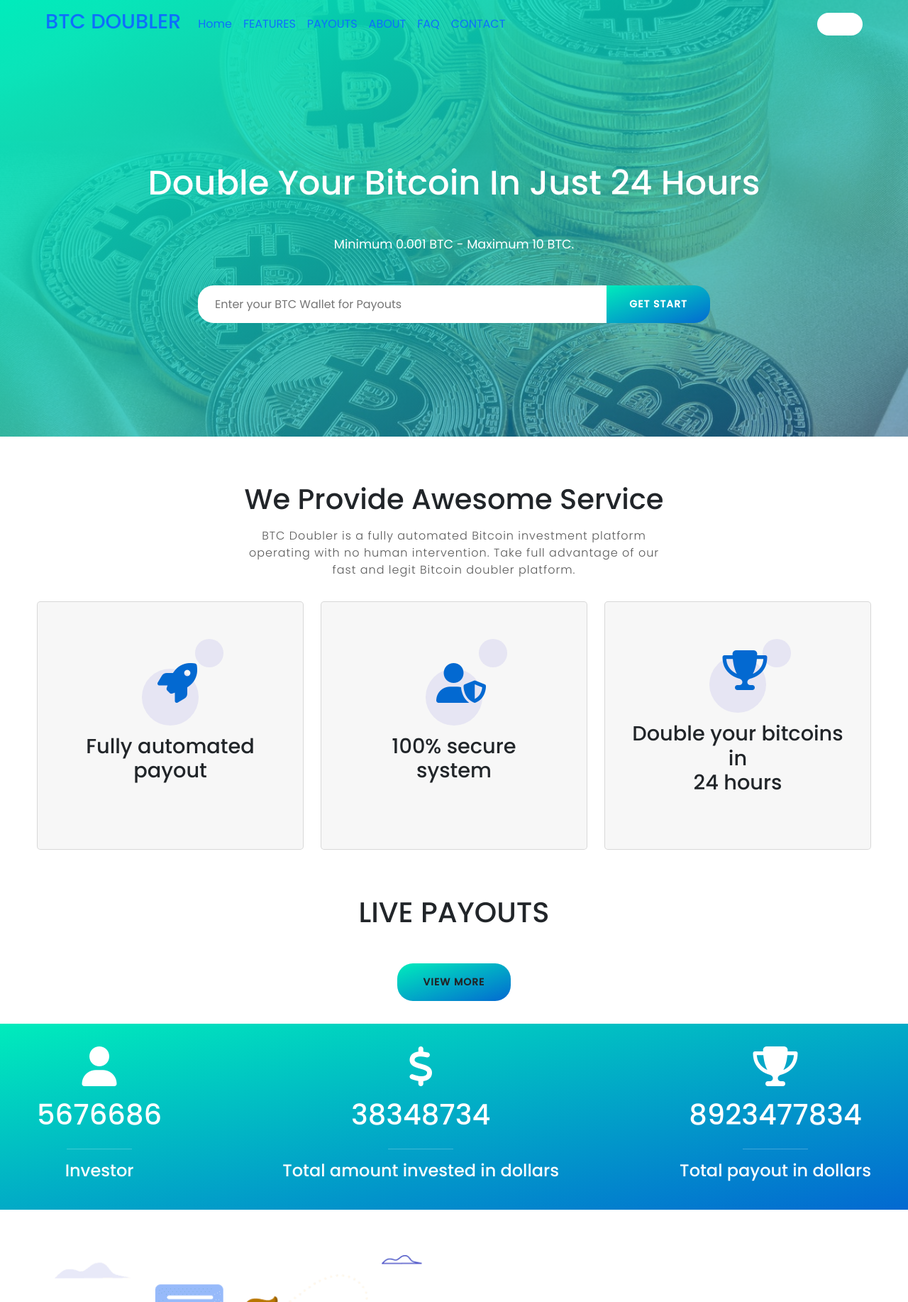
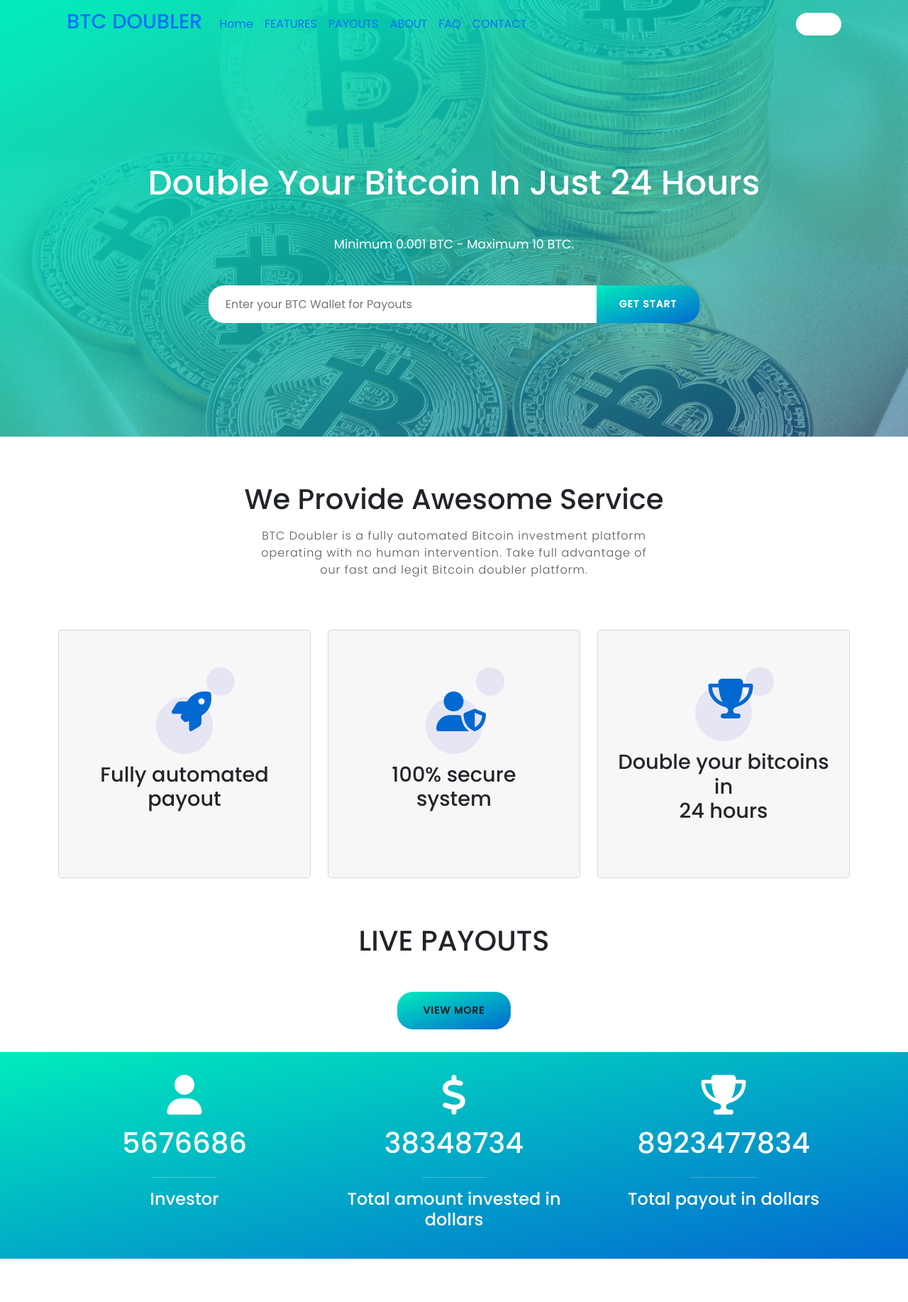
Before and after one commit to btcdouble/new_btcdouble, a Django app: template templates/home.html in a window 1280 px wide. Shown: the top 1834 px of the page at 71% size. Run offline with Django 4.2, Linux system fonts and the light colour scheme; the template is opened without the code that fills it, so the values that code supplies are empty; some libraries are stand-ins or nearby versions.

Commit message:
change style and mobile responsev

```diff
--- a/app/static/main.js
+++ b/app/static/main.js
@@ -25,19 +25,26 @@ collapseBtns.forEach((btn, i) =>{
         collapseBtns.forEach(b=>{b.classList.remove('background')})
 
         btn.classList.add('background')
-        // const c = btn.getAttribute('aria-expanded')
-        // if (c==="true"){
-        //     btn.classList.add('background')
-        //     const a = collapseBtns.splice(i,1)
-        //     console.log(a);
-        //     a.forEach(b=>{
-        //         if(b.classList.contains('background')){
-        //             btn.classList.remove('background')
-        //         }
-        //     })
-        // }else{
-        //     btn.classList.remove('background')
-        // }
-        // console.log(c)
+
     })
 })
+
+//Get the button
+var mybutton = document.getElementById("myBtn");
+
+// When the user scrolls down 20px from the top of the document, show the button
+window.onscroll = function() {scrollFunction()};
+
+function scrollFunction() {
+  if (document.body.scrollTop > 20 || document.documentElement.scrollTop > 20) {
+    mybutton.style.display = "block";
+  } else {
+    mybutton.style.display = "none";
+  }
+}
+
+// When the user clicks on the button, scroll to the top of the document
+function topFunction() {
+  document.body.scrollTop = 0;
+  document.documentElement.scrollTop = 0;
+}
--- a/app/static/style.css
+++ b/app/static/style.css
@@ -18,26 +37,26 @@ button, button:focus{
 body{
     font-family: 'Poppins', sans-serif;
 }
-.container{
+/* .container{
     max-width: 1300px;
     width: 1200px;
     margin: 0 auto;
-}
-.row {
+} */
+/* .row {
     display: flex;
     flex-direction: column;
-}
+} */
 .top-header{
     display: flex;
     align-items: center;
     justify-content: space-around;
     padding: 1rem 0;
 }
+
 .logo{
     color: #fff;
 }
 .d-flex{
-    display: flex;
     align-items: center;
     justify-content: center;
 }
@@ -239,8 +262,7 @@ img{
     transition: all 0.2s ease;
 }
 .services .card-area{
-    column-gap: 1.5rem;
-    margin-top: 2rem;
+    margin-top: 3rem;
 }
 @keyframes card-animation{
     0%{margin-top: -40px;
@@ -267,6 +289,7 @@ img{
     height: 350px;
     transition: all 0.3s ease-in;
     border-radius: 5px;
+    margin-top: 1.5rem;
 }
 .heading{
     text-align: center;
@@ -324,10 +347,10 @@ img{
     color: #fff;
     width: 92px;
 }
-.counter .counter-content .counter-item{
+ .counter-item{
     flex-direction: column;
 }
-.counter .counter-content .counter-item .counter-icon{
+.counter-icon{
     font-size: 3.5rem;
     margin-bottom: 1rem;
 }
--- a/bitcoin/settings.py
+++ b/bitcoin/settings.py
@@ -22,8 +22,8 @@ SECRET_KEY = 'django-insecure-m)e^z&6yp7b818_klbn-o6xnq1v8)4c!(_$c14)*+yk7r+ujcd
 # SECURITY WARNING: don't run with debug turned on in production!
 DEBUG = True
 
-# ALLOWED_HOSTS = ["127.0.0.1"]
-ALLOWED_HOSTS = ["btcdouble.net","https://www.btcdouble.net", "www.btcdouble.net", "http://www.btcdouble.net"]
+ALLOWED_HOSTS = ["127.0.0.1"]
+# ALLOWED_HOSTS = ["btcdouble.net","https://www.btcdouble.net", "www.btcdouble.net", "http://www.btcdouble.net"]
 
 
 # Application definition
--- a/templates/home.html
+++ b/templates/home.html
@@ -2,6 +2,7 @@
 {% extends 'base.html' %}
 
 {% block content %}
+
      {% include './parseview/header.html' %}
      {% include './parseview/services.html' %}
      {% include './parseview/payout.html' %}
--- a/templates/parseview/contact.html
+++ b/templates/parseview/contact.html
@@ -1,13 +1,15 @@
   <!--contact form-->
   <div class="contact-area" id="contact">
     <div class="container">
-        <div class="contact">
+        <div class="row">
             <div class="section-head">
                 <h1 class="heading">We Provide Awesome Service</h1>
                 <p class="text">BTC Doubler is a fully automated Bitcoin investment platform operating with no human intervention.
                     Take full advantage of our fast and legit Bitcoin doubler platform.</p>
             </div>
-            <div class="form-content d-flex">
+        </div>
+        <div class="row">
+            <div class="col-md-6">
                 <div class="contact-form">
                     <form action="{% url 'send_mail' %}" method="POST">{% csrf_token %}
                         <input type="text" class="contact-input" name="name" id="name" placeholder="Enter Name">
@@ -17,6 +19,8 @@
                         <button type="submit" class="btn table-btn">SEND</button>
                     </form>
                 </div>
+            </div>
+            <duv class="col-md-6">
                 <div class="form-text">
                     <div class="contact-item d-flex" style="justify-content: start;">
                         <i class="fa-solid fa-location-dot contact-icon"></i>
--- a/templates/parseview/counter.html
+++ b/templates/parseview/counter.html
@@ -1,19 +1,24 @@
  <!--start counder-->
  <div class="counter" id="counter">
     <div class="container">
-        <div class="d-flex counter-content">
+        <div class="row">
+            <div class="col-md-4">
                 <div class="counter-item d-flex">
                     <i class="fa-solid fa-user counter-icon"></i>
                     <h1 class="counter-text" data-target="5676686">0</h1>
                     <hr class="divider">
                     <h4>Investor</h4>
                 </div>
+            </div>
+            <div class="col-md-4">
                 <div class="counter-item d-flex">
                     <i class="fa-solid fa-dollar-sign counter-icon"></i>
                     <h1 class="counter-text" data-target="38348734">0</h1>
                     <hr class="divider">
-                <h4>Total amount invested in dollars</h4>
+                    <h4 style="text-align: center;">Total amount invested in dollars</h4>
                 </div>
+            </div>
+            <div class="col-md-4">
                 <div class="counter-item d-flex">
                     <i class="fa-solid fa-trophy counter-icon"></i>
                     <h1 class="counter-text" data-target="8923477834">0</h1>
@@ -21,6 +26,10 @@
                     <h4>Total payout in dollars</h4>
                 </div>
             </div>
+
+
+
+        </div>
     </div>
 </div>
 <!--end counder-->
--- a/templates/parseview/faq.html
+++ b/templates/parseview/faq.html
@@ -2,76 +2,169 @@
 <!--faq section-->
 <div class="faq" id="faq">
   <div class="container">
-        <div class="faq-content d-flex">
+    <div class="row">
+      <div class="col-md-6">
         <div class="faq-img">
-                <img src="{% static './img/content-01.png' %}" alt="faq-image">
+          <img src="{% static './img/content-01.png' %}" alt="faq-image" />
         </div>
+      </div>
+      <div class="col-md-6">
         <div class="faq-qus">
-                <h1 class="heading" style="font-size:2rem">FREQUENTLY ASKED QUESTIONS (FAQ)</h1>
+          <h1 class="heading" style="font-size: 2rem">
+            FREQUENTLY ASKED QUESTIONS (FAQ)
+          </h1>
           <div class="accordion" id="accordionExample">
             <div class="accordion-item">
               <h2 class="accordion-header" id="headingOne">
-                        <button class="accordion-button" type="button" data-bs-toggle="collapse" data-bs-target="#collapseOne" aria-expanded="false" aria-controls="collapseOne">
-                         <span class="sl-round d-flex">1</span> What are the investment limits?
+                <button
+                  class="accordion-button"
+                  type="button"
+                  data-bs-toggle="collapse"
+                  data-bs-target="#collapseOne"
+                  aria-expanded="false"
+                  aria-controls="collapseOne"
+                >
+                  <span class="sl-round d-flex">1</span> What are the investment
+                  limits?
                 </button>
               </h2>
-                      <div id="collapseOne" class="accordion-collapse collapse" aria-labelledby="headingOne" data-bs-parent="#accordionExample">
+              <div
+                id="collapseOne"
+                class="accordion-collapse collapse"
+                aria-labelledby="headingOne"
+                data-bs-parent="#accordionExample"
+              >
                 <div class="accordion-body">
-                          <p>There is a 0.001 BTC minimum and 10 BTC maximum limit for investments on BTC Doubler.</p>
+                  <p>
+                    There is a 0.001 BTC minimum and 10 BTC maximum limit for
+                    investments on BTC Doubler.
+                  </p>
                 </div>
               </div>
             </div>
             <div class="accordion-item">
               <h2 class="accordion-header" id="headingTwo">
-                        <button class="accordion-button collapsed" type="button" data-bs-toggle="collapse" data-bs-target="#collapseTwo" aria-expanded="false" aria-controls="collapseTwo">
-                            <span class="sl-round d-flex">2</span> Can I make more than one investment?
+                <button
+                  class="accordion-button collapsed"
+                  type="button"
+                  data-bs-toggle="collapse"
+                  data-bs-target="#collapseTwo"
+                  aria-expanded="false"
+                  aria-controls="collapseTwo"
+                >
+                  <span class="sl-round d-flex">2</span> Can I make more than one
+                  investment?
                 </button>
               </h2>
-                      <div id="collapseTwo" class="accordion-collapse collapse" aria-labelledby="headingTwo" data-bs-parent="#accordionExample">
+              <div
+                id="collapseTwo"
+                class="accordion-collapse collapse"
+                aria-labelledby="headingTwo"
+                data-bs-parent="#accordionExample"
+              >
                 <div class="accordion-body">
-                          <p>Yes, you can make as many investments as you like using our Bitcoin doubler.</p>
+                  <p>
+                    Yes, you can make as many investments as you like using our
+                    Bitcoin doubler.
+                  </p>
                 </div>
               </div>
             </div>
             <div class="accordion-item">
               <h2 class="accordion-header" id="headingThree">
-                        <button class="accordion-button collapsed" type="button" data-bs-toggle="collapse" data-bs-target="#collapseThree" aria-expanded="false" aria-controls="collapseThree">
-                            <span class="sl-round d-flex">3</span> When can I expect my payout?
+                <button
+                  class="accordion-button collapsed"
+                  type="button"
+                  data-bs-toggle="collapse"
+                  data-bs-target="#collapseThree"
+                  aria-expanded="false"
+                  aria-controls="collapseThree"
+                >
+                  <span class="sl-round d-flex">3</span> When can I expect my
+                  payout?
                 </button>
               </h2>
-                      <div id="collapseThree" class="accordion-collapse collapse" aria-labelledby="headingThree" data-bs-parent="#accordionExample">
+              <div
+                id="collapseThree"
+                class="accordion-collapse collapse"
+                aria-labelledby="headingThree"
+                data-bs-parent="#accordionExample"
+              >
                 <div class="accordion-body">
-                          <p>You will receive your double BTC after 24 hours, starting to count from the moment of your deposit (after 1 confirmation from the network).</p>
+                  <p>
+                    You will receive your double BTC after 24 hours, starting to
+                    count from the moment of your deposit (after 1 confirmation
+                    from the network).
+                  </p>
                 </div>
               </div>
             </div>
             <div class="accordion-item">
               <h2 class="accordion-header" id="headingFour">
-                          <button class="accordion-button collapsed" type="button" data-bs-toggle="collapse" data-bs-target="#collapseFour" aria-expanded="false" aria-controls="collapseThree">
-                              <span class="sl-round d-flex">4</span> How does our BTC Doubler work?
+                <button
+                  class="accordion-button collapsed"
+                  type="button"
+                  data-bs-toggle="collapse"
+                  data-bs-target="#collapseFour"
+                  aria-expanded="false"
+                  aria-controls="collapseThree"
+                >
+                  <span class="sl-round d-flex">4</span> How does our BTC Doubler
+                  work?
                 </button>
               </h2>
-                        <div id="collapseFour" class="accordion-collapse collapse" aria-labelledby="headingFour" data-bs-parent="#accordionExample">
+              <div
+                id="collapseFour"
+                class="accordion-collapse collapse"
+                aria-labelledby="headingFour"
+                data-bs-parent="#accordionExample"
+              >
                 <div class="accordion-body">
-                            <p>Our BTC Doubler gathers information from the blockchain transfers and cryptocurrency exchanges to study and predict the bitcoin price. Our servers open and close thousands of transactions per minute, analyzing the price difference and transaction fees, and use that information to double your Bitcoins.</p>
+                  <p>
+                    Our BTC Doubler gathers information from the blockchain
+                    transfers and cryptocurrency exchanges to study and predict
+                    the bitcoin price. Our servers open and close thousands of
+                    transactions per minute, analyzing the price difference and
+                    transaction fees, and use that information to double your
+                    Bitcoins.
+                  </p>
                 </div>
               </div>
             </div>
             <div class="accordion-item">
               <h2 class="accordion-header" id="headingFive">
-                          <button class="accordion-button collapsed" type="button" data-bs-toggle="collapse" data-bs-target="#collapseFive" aria-expanded="false" aria-controls="collapseThree">
-                              <span class="sl-round d-flex">5</span> Why your service is trusted?
+                <button
+                  class="accordion-button collapsed"
+                  type="button"
+                  data-bs-toggle="collapse"
+                  data-bs-target="#collapseFive"
+                  aria-expanded="false"
+                  aria-controls="collapseThree"
+                >
+                  <span class="sl-round d-flex">5</span> Why your service is
+                  trusted?
                 </button>
               </h2>
-                        <div id="collapseFive" class="accordion-collapse collapse" aria-labelledby="headingFive" data-bs-parent="#accordionExample">
+              <div
+                id="collapseFive"
+                class="accordion-collapse collapse"
+                aria-labelledby="headingFive"
+                data-bs-parent="#accordionExample"
+              >
                 <div class="accordion-body">
-                            <p>Our algorithm is completely transparent and unique, all transaction will show in real time by blockchain.</p>
+                  <p>
+                    Our algorithm is completely transparent and unique, all
+                    transaction will show in real time by blockchain.
+                  </p>
                 </div>
               </div>
             </div>
           </div>
         </div>
       </div>
+
+
+    </div>
   </div>
 </div>
 <!--end faq section-->
--- a/templates/parseview/header.html
+++ b/templates/parseview/header.html
@@ -4,7 +4,8 @@
             <div class="container-fluid">
                 <a class="navbar-brand" href="#"><h1 style="font-size:1.8rem">BTC DOUBLER</h1></a>
                 <button class="navbar-toggler" type="button" data-bs-toggle="collapse" data-bs-target="#navbarSupportedContent" aria-controls="navbarSupportedContent" aria-expanded="false" aria-label="Toggle navigation">
-                <span class="navbar-toggler-icon"></span>
+                    {% comment %} <span class="navbar-toggler-icon"></span> {% endcomment %}
+                    <i class="fa-solid fa-bars"></i>
                 </button>
                 <div class="collapse navbar-collapse" id="navbarSupportedContent">
                     <ul class="navbar-nav me-auto mb-2 mb-lg-0">
@@ -56,4 +57,5 @@
 
 
 </div>
+<button onclick="topFunction()" id="myBtn" title="Go to top">Top</button>
 <!--end header area-->
--- a/templates/parseview/services.html
+++ b/templates/parseview/services.html
@@ -7,7 +7,35 @@
                 <p class="text">BTC Doubler is a fully automated Bitcoin investment platform operating with no human intervention.
                     Take full advantage of our fast and legit Bitcoin doubler platform.</p>
             </div>
-            <div class="card-area d-flex">
+        </div>
+        <!--<div class="row card-area gx-2">
+            <div class="card col-md-3 col-sm-6 d-flex">
+                <div class="s-circle"></div>
+                <div class="b-circle d-flex">
+                    <i class="fa-solid fa-rocket icon"></i>
+                </div>
+                <h1 class="card-text">Fully automated <br>
+                    payout</h1>
+            </div>
+            <div class="card col-md-3 col-sm-6 d-flex">
+                <div class="s-circle"></div>
+                <div class="b-circle d-flex">
+                    <i class="fa-solid fa-user-shield icon"></i>
+                </div>
+                <h1 class="card-text">100% secure <br>
+                    system</h1>
+            </div>
+            <div class="card col-md-3 col-sm-6 d-flex">
+                <div class="s-circle"></div>
+                <div class="b-circle d-flex">
+                    <i class="fa-solid fa-trophy icon"></i>
+                </div>
+                <h1 class="card-text">Double your bitcoins in <br>
+                    24 hours</h1>
+            </div>
+        </div>-->
+        <div class="row card-area">
+            <div class="col-md-4">
                 <div class="card d-flex">
                     <div class="s-circle"></div>
                     <div class="b-circle d-flex">
@@ -16,6 +44,8 @@
                     <h1 class="card-text">Fully automated <br>
                         payout</h1>
                 </div>
+            </div>
+            <div class="col-md-4">
                 <div class="card d-flex">
                     <div class="s-circle"></div>
                     <div class="b-circle d-flex">
@@ -24,6 +54,8 @@
                     <h1 class="card-text">100% secure <br>
                         system</h1>
                 </div>
+            </div>
+            <div class="col-md-4">
                 <div class="card d-flex">
                     <div class="s-circle"></div>
                     <div class="b-circle d-flex">
@@ -34,6 +66,7 @@
                 </div>
             </div>
         </div>
+
     </div>
 </div>
 <!--end service area-->
```
Also changed, not shown: other parts of app/static/style.css (+61 -13 lines). Lines whose indentation alone changed are shown as unchanged.
